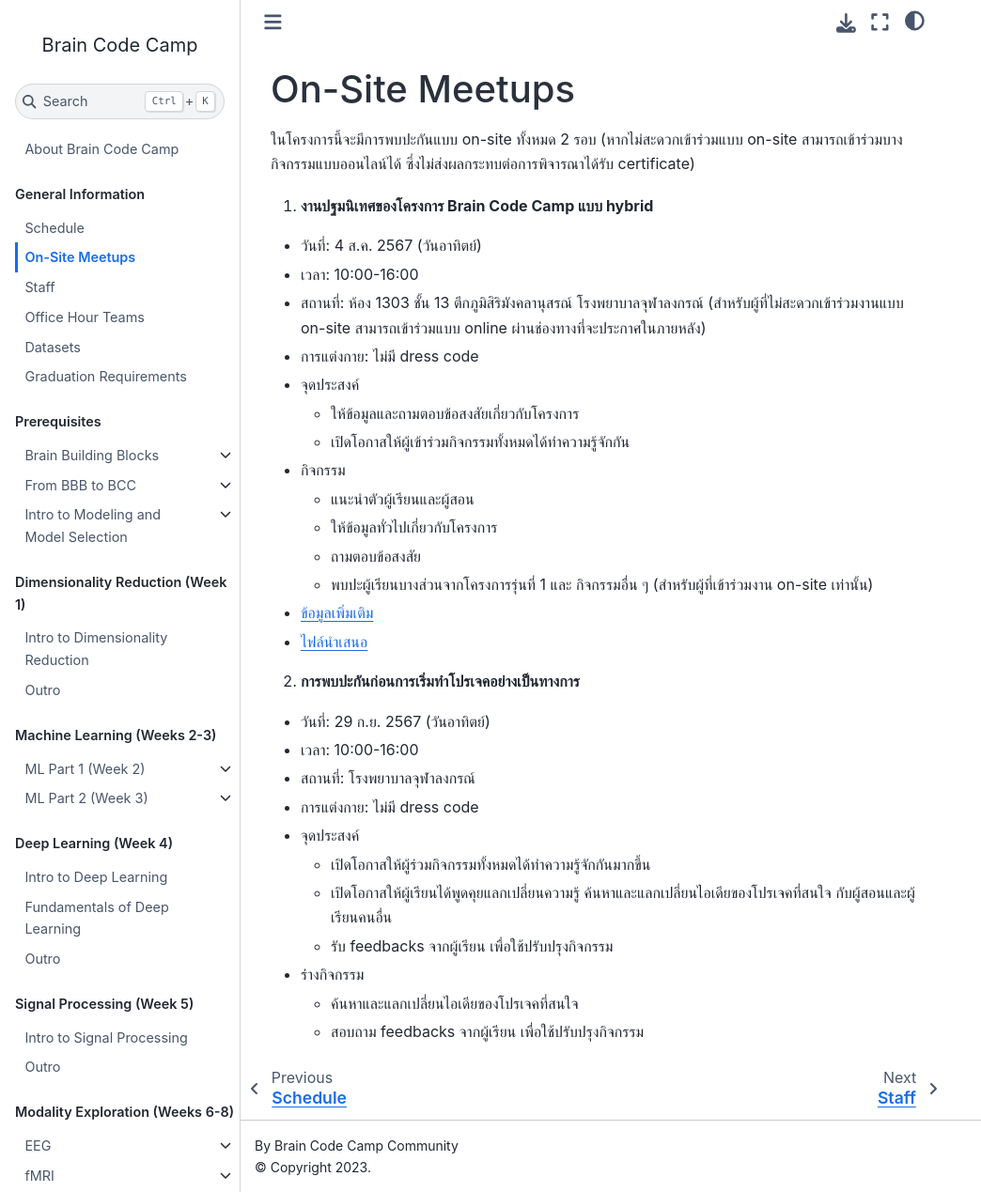
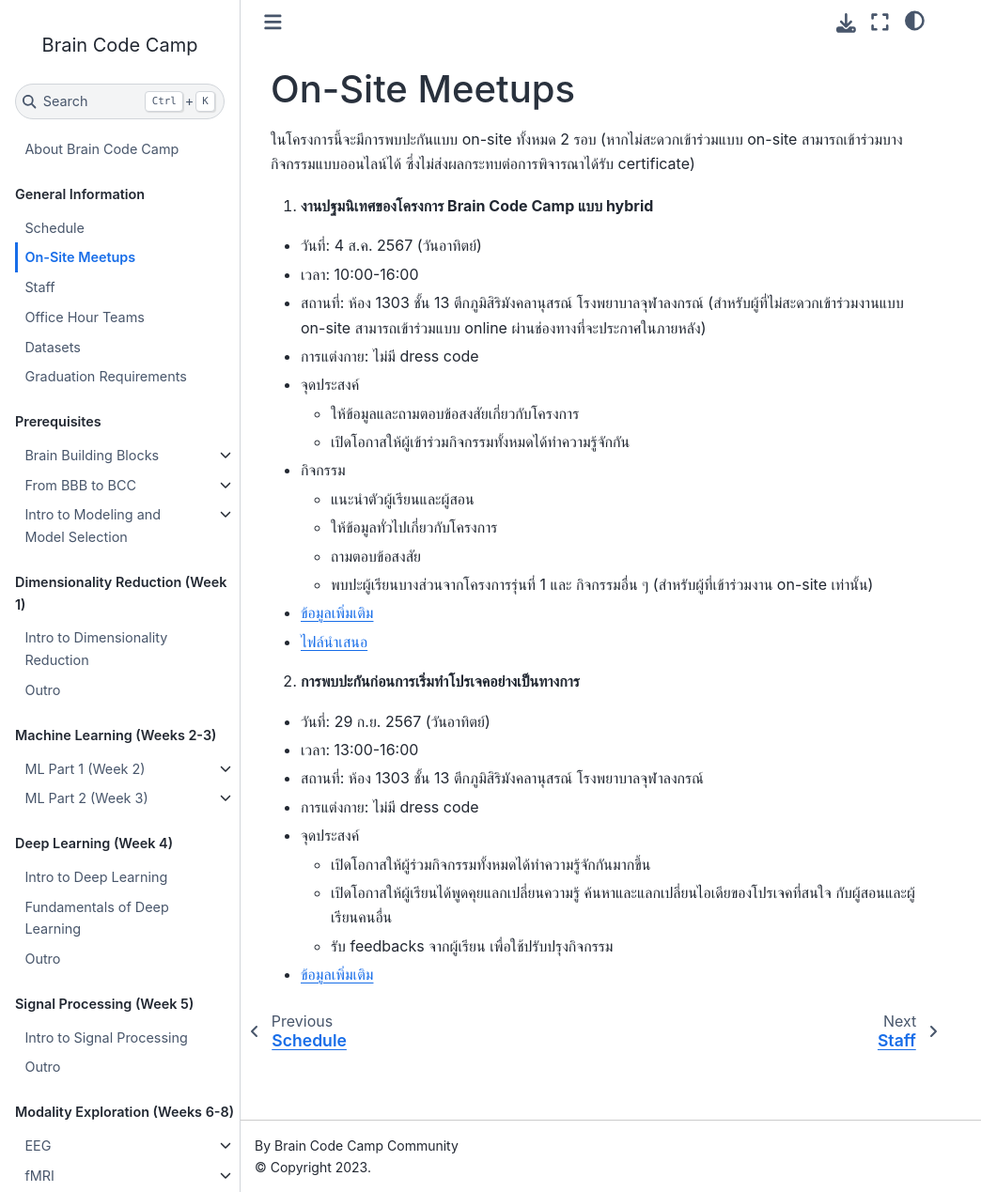
Before and after one commit to braincodecamp/brainCodeCamp2024, a Jupyter Book: the page built from GeneralInfo/on-site-meetups.md, in a window 1280 px wide and 1269 px high. Shown: the whole window at 94% size, without its empty margins (0-1044 px from the left). Built offline with Jupyter Book 1.0.4 settings and Sphinx 7.4.7 and the Sphinx Book theme 1.1.4, drawn with Linux system fonts in a browser that asks for light colours; pages that are not in the unit, such as notebooks, are missing from menus.

Commit message:
Update on-site info

```diff
--- a/GeneralInfo/on-site-meetups.md
+++ b/GeneralInfo/on-site-meetups.md
@@ -22,13 +22,11 @@
 2. **การพบปะกันก่อนการเริ่มทำโปรเจคอย่างเป็นทางการ**
 
 - วันที่: 29 ก.ย. 2567 (วันอาทิตย์)
-- เวลา: 10:00-16:00
-- สถานที่: โรงพยาบาลจุฬาลงกรณ์
+- เวลา: 13:00-16:00
+- สถานที่: ห้อง 1303 ชั้น 13 ตึกภูมิสิริมังคลานุสรณ์ โรงพยาบาลจุฬาลงกรณ์
 - การแต่งกาย: ไม่มี dress code
 - จุดประสงค์
   - เปิดโอกาสให้ผู้ร่วมกิจกรรมทั้งหมดได้ทำความรู้จักกันมากขึ้น
   - เปิดโอกาสให้ผู้เรียนได้พูดคุยแลกเปลี่ยนความรู้ ค้นหาและแลกเปลี่ยนไอเดียของโปรเจคที่สนใจ กับผู้สอนและผู้เรียนคนอื่น
   - รับ feedbacks จากผู้เรียน เพื่อใช้ปรับปรุงกิจกรรม
-- ร่างกิจกรรม
-  - ค้นหาและแลกเปลี่ยนไอเดียของโปรเจคที่สนใจ
-  - สอบถาม feedbacks จากผู้เรียน เพื่อใช้ปรับปรุงกิจกรรม
+- <a href="/other-documents/bcc2024-onsite-mid-program-meetup-schedule.pdf">ข้อมูลเพิ่มเติม</a>
```
Also changed, not shown: 1 other file.
